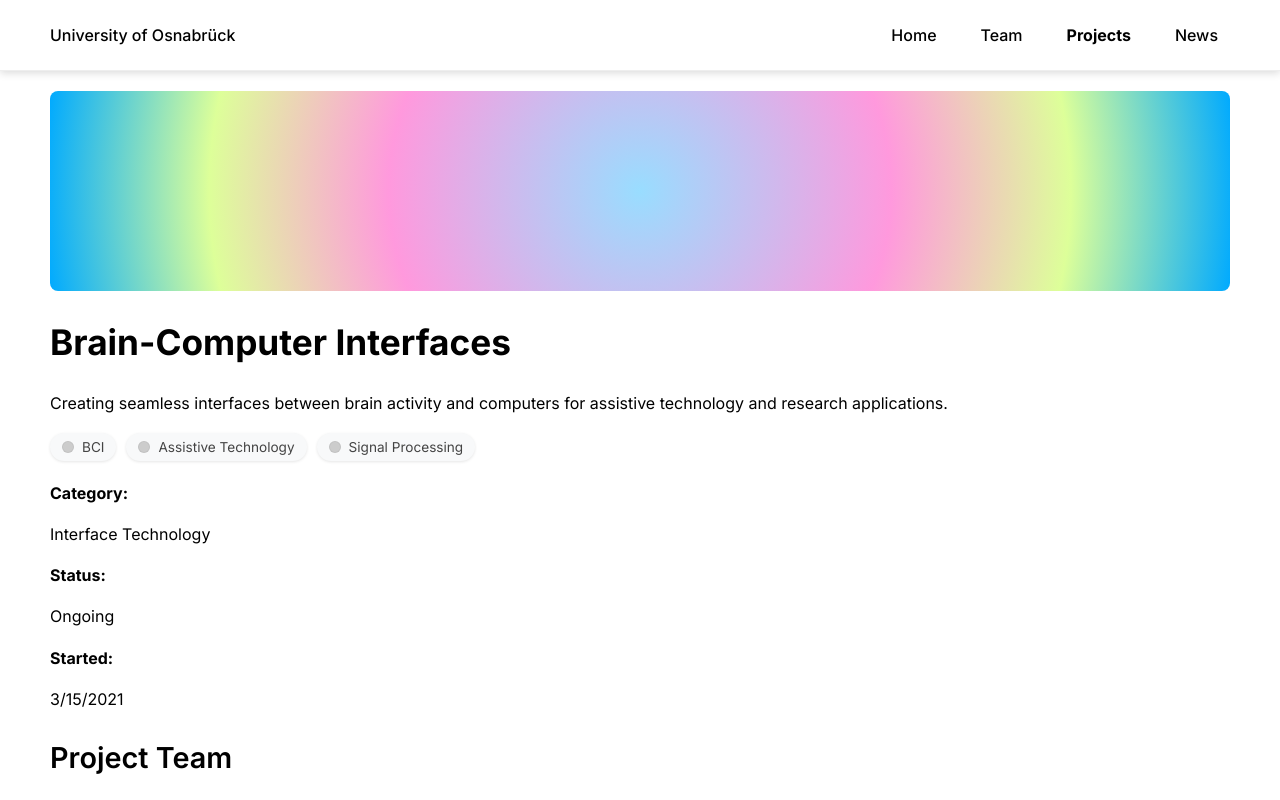
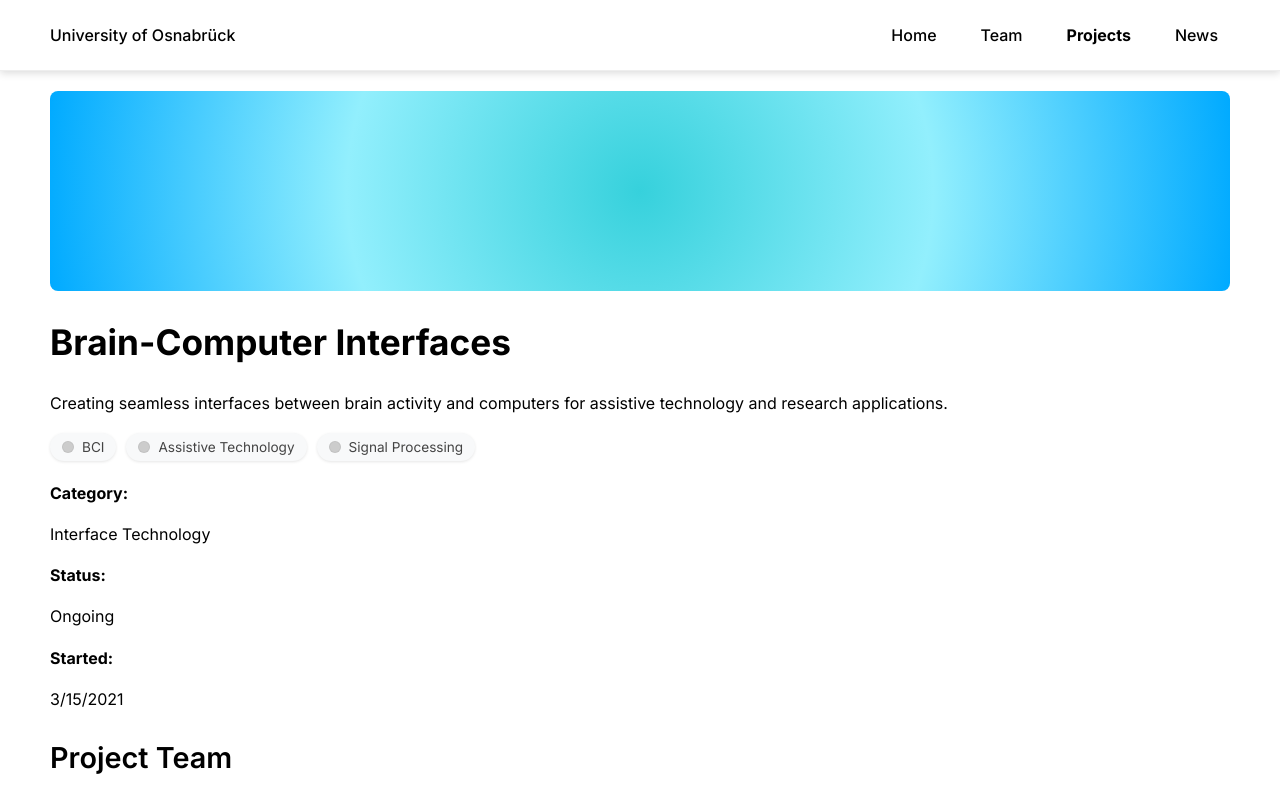
Before and after one commit to musslick/lab-website, a React (Create React App) app: page /projects/brain-computer in a window 1280 px wide. Shown: the top 800 px of the page. Built offline with nearby package versions, Linux system fonts and the light colour scheme.

Commit message:
gradient interaction

```diff
--- a/src/pages/ProjectDetails.tsx
+++ b/src/pages/ProjectDetails.tsx
@@ -1,4 +1,4 @@
-import React, { useState, useEffect } from 'react';
+import React, { useState, useEffect, useRef } from 'react';
 import { Link, useParams } from 'react-router-dom';
 import { useContent } from '../contexts/ContentContext';
 import { TopNav, Footer } from '../components/Components';
@@ -12,19 +12,48 @@ const ProjectDetails: React.FC = () => {
   const [loading, setLoading] = useState(true);
   const [projectTeam, setProjectTeam] = useState<any[]>([]);
 
-  // Store the current gradient for consistency
-  const [gradient, setGradient] = useState<string>('');
+  // Store the colors for creating dynamic gradients
+  const [topicColors, setTopicColors] = useState<string[]>([]);
+  const [baseColor] = useState<string>('#00AAFF'); // Lab blue color
+
+  // Mouse interaction states
+  const [mousePosition, setMousePosition] = useState({ x: 50, y: 50 });
+  const [isFrozen, setIsFrozen] = useState(false);
+  const colorHeaderRef = useRef<HTMLDivElement>(null);
 
   useEffect(() => {
     // Find the project by ID
     const currentProject = projects.find(p => p.id === id);
 
     if (currentProject) {
-      // Generate the gradient when project is loaded to ensure consistency
-      const projectGradient = createProjectGradient(currentProject, '#00AAFF');
-      setGradient(projectGradient);
+      setProject(currentProject);
 
-      setProject(currentProject);
+      // Extract or generate topic colors for the dynamic gradient
+      let colors: string[] = [];
+
+      // If the project has topicsWithColors, use those
+      if (currentProject.topicsWithColors && currentProject.topicsWithColors.length > 0) {
+        colors = currentProject.topicsWithColors.map((t: any) => t.color);
+      }
+      // Otherwise, extract colors from the gradient string
+      else if (currentProject.color && typeof currentProject.color === 'string') {
+        const gradientMatch = currentProject.color.match(/rgba?\([\d\s,.]+\)|#[a-f\d]+/gi) || [];
+        if (gradientMatch.length > 0) {
+          colors = gradientMatch;
+        }
+      }
+
+      // Always make sure we have at least the base color
+      if (colors.length === 0) {
+        colors = [baseColor];
+      }
+
+      // Add lab blue if not already included
+      if (!colors.includes(baseColor)) {
+        colors.push(baseColor);
+      }
+
+      setTopicColors(colors);
 
       // Get team member details for this project
       const team = currentProject.team
@@ -36,7 +65,51 @@ const ProjectDetails: React.FC = () => {
     }
 
     setLoading(false);
-  }, [id, projects, teamMembers]);
+  }, [id, projects, teamMembers, baseColor]);
+
+  // Handle mouse movement over the header
+  const handleMouseMove = (e: React.MouseEvent<HTMLDivElement>) => {
+    if (colorHeaderRef.current && !isFrozen) {
+      const rect = colorHeaderRef.current.getBoundingClientRect();
+      // Calculate relative position in percentage
+      const x = ((e.clientX - rect.left) / rect.width) * 100;
+      const y = ((e.clientY - rect.top) / rect.height) * 100;
+      setMousePosition({ x, y });
+    }
+  };
+
+  // Reset frozen state when entering the header
+  const handleMouseEnter = () => {
+    setIsFrozen(false);
+  };
+
+  // Freeze gradient when leaving the header
+  const handleMouseLeave = () => {
+    setIsFrozen(true);
+  };
+
+  // Generate dynamic gradient based on mouse position
+  const generateDynamicGradient = () => {
+    if (topicColors.length === 0) return `radial-gradient(circle at center, ${baseColor} 0%, ${baseColor} 100%)`;
+
+    // Get mouse position as percentage of header dimension
+    const { x, y } = mousePosition;
+
+    // Create a dynamic position based on mouse
+    const position = `circle at ${x}% ${y}%`;
+
+    // Generate gradient stops with percentages
+    const stops = topicColors.map((color, index) => {
+      if (index === topicColors.length - 1) {
+        return `${color} 100%`;
+      }
+      // Adjust distribution to make the gradient more dynamic and responsive to mouse
+      const percentage = Math.round(Math.pow(index / (topicColors.length - 1), 0.8) * 85);
+      return `${color} ${percentage}%`;
+    }).join(', ');
+
+    return `radial-gradient(${position}, ${stops})`;
+  };
 
   if (loading) {
     return <div className="loading">Loading project details...</div>;
@@ -60,8 +133,15 @@ const ProjectDetails: React.FC = () => {
     <>
       <TopNav />
       <div className="project-details">
-        {/* Use the stored gradient for the header to ensure consistency */}
-        <div className="project-color-header" style={{ background: gradient }}></div>
+        {/* Interactive header with dynamic gradient */}
+        <div
+          ref={colorHeaderRef}
+          className="project-color-header"
+          style={{ background: generateDynamicGradient() }}
+          onMouseMove={handleMouseMove}
+          onMouseEnter={handleMouseEnter}
+          onMouseLeave={handleMouseLeave}
+        ></div>
 
         <h1 className="project-title-standalone">{project.title}</h1>
 
```
